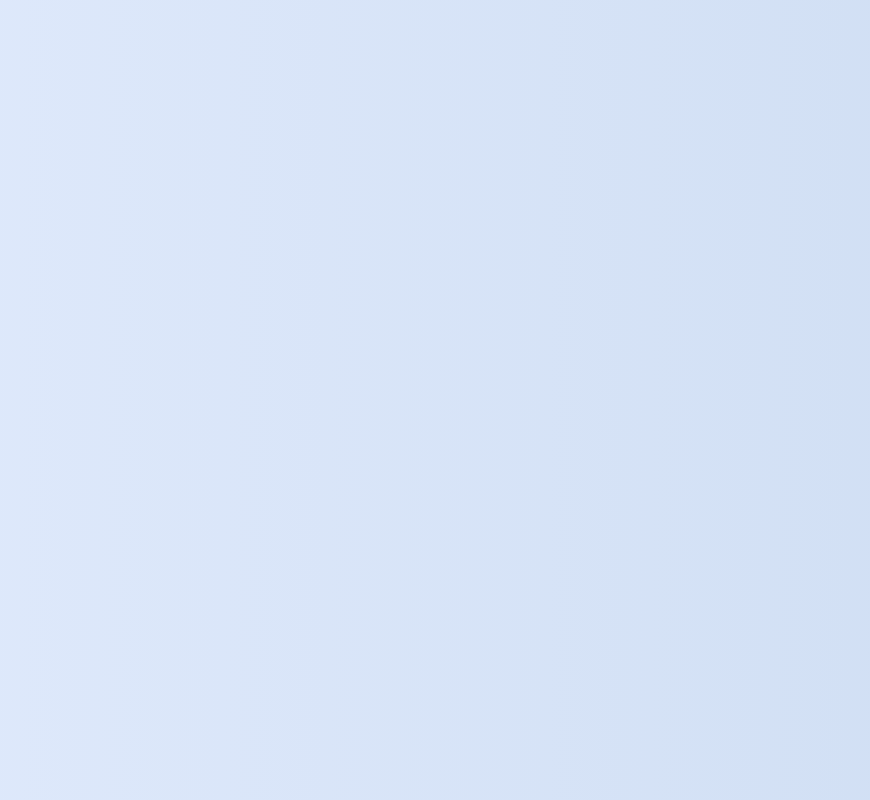
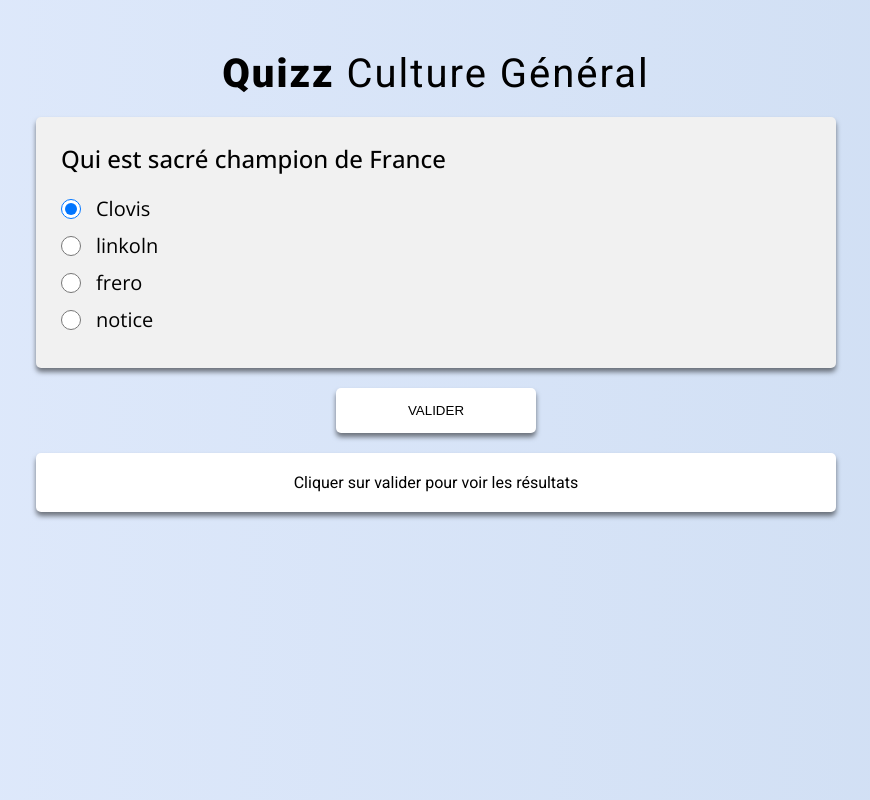
Before and after one commit to VincentParise/QUIZ, a plain HTML site: page index.html in a window 1280 px wide. Shown: the whole page, without its empty margins (204-1074 px from the left). Drawn offline with nearby package versions, Linux system fonts and the light colour scheme.

Commit message:
Fichier css

```diff
--- a/app.js
+++ b/app.js
@@ -1,2 +1,26 @@
 const responses = ["c", "a", "b", "a", "c"];
 const emojis = ["✔️", "✨", "👀", "😭", "👎"];
+
+// Objet questions / réponses
+const dataQuizz = {
+    questionUn : {
+        libelle :"Qui est sacré empereur de France le 2vdécemb re 1804",
+        choix : ["clovis", "Abraham Lincoln", "Napoleon Bonaparte"],
+        reponse : 1
+    },
+    questionDeux : {
+        libelle :"Quand la déclaration d'indépendance des USA a t'elle été voté",
+        choix : ["4 Juillet 2018", "18 avril 2012", "5 mai 1789"],
+        reponse : 2
+    },
+}
+
+// Itération sur un objet
+for (let numQuestion in dataQuizz.questionUn){
+
+    console.log(numQuestion)
+    // for (let element in numQuestion.questionUn){
+    //     console.log(element);
+    // }
+
+}
--- a/index.html
+++ b/index.html
@@ -5,11 +5,43 @@
     <meta name="viewport" content="width=device-width, initial-scale=1.0" />
     <title>Quizz JS</title>
     <link rel="stylesheet" href="style.css" />
-    <link rel="preconnect" href="https://fonts.googleapis.com">
-    <link rel="preconnect" href="https://fonts.gstatic.com" crossorigin>
-    <link href="https://fonts.googleapis.com/css2?family=Open+Sans:wght@300;400;500;600;700;800&family=Roboto:wght@100;300;400;500;700;900&display=swap" rel="stylesheet">
+    <link rel="preconnect" href="https://fonts.googleapis.com" />
+    <link rel="preconnect" href="https://fonts.gstatic.com" crossorigin />
+    <link
+      href="https://fonts.googleapis.com/css2?family=Open+Sans:wght@300;400;500;600;700;800&family=Roboto:wght@100;300;400;500;700;900&display=swap"
+      rel="stylesheet"
+    />
   </head>
   <body>
+    <h1><span>Quizz</span> Culture Général</h1>
+
+    <div class="global-container">
+      <form class="quiz-form">
+        <div class="question-block">
+          <h4>Qui est sacré champion de France</h4>
+          <div>
+            <input type="radio" id="clovis" name="q1" value="a" checked />
+            <label for="clovis">Clovis</label>
+          </div>
+          <div>
+            <input type="radio" id="linkoln" name="q1" value="b"/>
+            <label for="linkoln">linkoln</label>
+          </div>
+          <div>
+            <input type="radio" id="frero" name="q1" value="c"/>
+            <label for="frero">frero</label>
+          </div>
+          <div>
+            <input type="radio" id="notice" name="q1" value="c"/>
+            <label for="notice">notice</label>
+          </div>
+        </div>
+        <button type="submit">VALIDER</button>
+      </form>
+      <div class="results">Cliquer sur <span>valider</span> pour voir les <span> résultats</span></div>
+      <p class="mark"></p>
+      <p class="help"></p>
+    </div>
 
 
     <script src="app.js"></script>
--- a/style.css
+++ b/style.css
@@ -12,3 +12,89 @@ body {
   background: linear-gradient(to right, #e0eafc, #cfdef3);
   padding: clamp(20px, 5vw, 50px) 20px 10px;
 }
+
+h1 {
+  font-family: Roboto, sans-serif;
+  font-size: 40px;
+  font-weight: 400;
+  letter-spacing: 2px;
+  text-align: center;
+}
+
+h1 span {
+  font-weight: 800;
+}
+
+.global-container {
+  max-width: 800px;
+  margin: 0 auto;
+}
+
+.question-block {
+  padding: 25px;
+  margin: 20px 0;
+  border-radius: 5px;
+  background: #f1f1f1;
+  box-shadow: 0 4px 5px rgba(0, 0, 0, 0.5);
+}
+
+.question-block h4 {
+  font-size: 24px;
+  font-weight: 500;
+  margin-bottom: 20px;
+}
+
+.question-block > div {
+  margin: 10px 0;
+  display: flex;
+  align-items: center;
+}
+
+label,
+input[type="radio"] {
+  cursor: pointer;
+}
+
+.question-block label {
+  font-size: 20px;
+}
+
+.question-block input[type="radio"] {
+  width: 20px;
+  height: 20px;
+  margin-right: 15px;
+}
+
+form button {
+  display: block;
+  margin: 20px auto;
+  border-radius: 5px;
+  background: #ffff;
+  min-width: 200px;
+  padding: 15px 5px;
+  border: none;
+  cursor: pointer;
+  box-shadow: 0 4px 5px rgba(0, 0, 0, 0.5);
+}
+
+form button:hover {
+  background: #fafafa;
+}
+
+.results {
+  padding:20px;
+  margin: 10px 0px 70px;
+  border-radius:5px;
+  box-shadow: 0 4px 5px rgba(0, 0, 0, 0.5);
+  background: #fff;
+}
+
+.results {
+  font: size 22px;
+  font-family:Roboto,sans-serif;
+  font-weight:400;
+}
+
+.results, .help {
+  text-align:center;
+}
```
